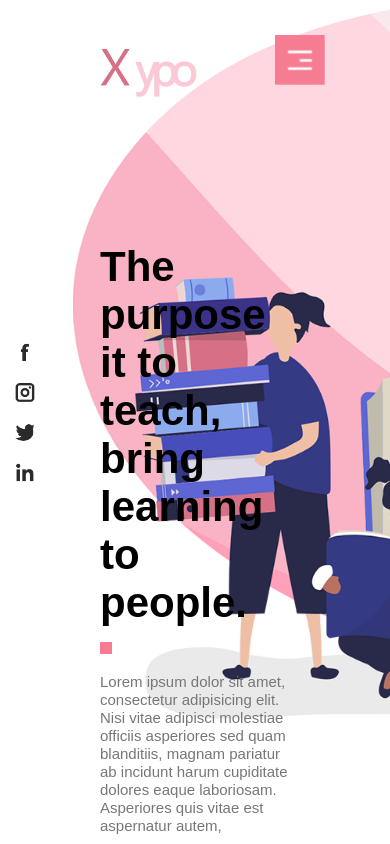
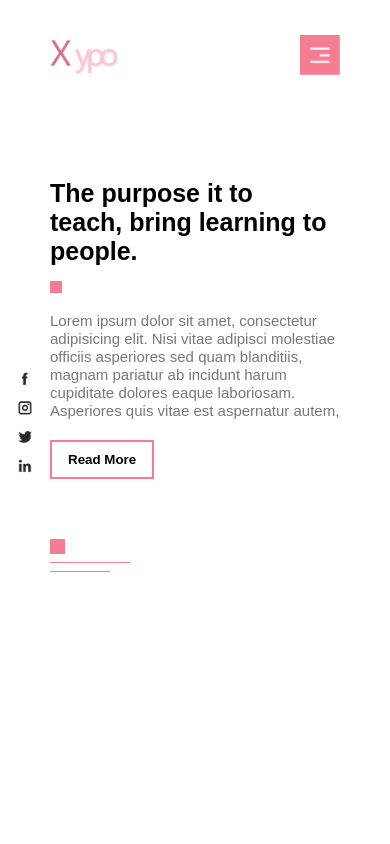
Before and after one commit to Mdsajit/xypo-learning, a plain HTML site: page index.html in a window 390 px wide. Shown: the top 844 px of the page. Drawn offline with Linux system fonts and the light colour scheme.

Commit message:
added to external media quary

```diff
--- a/style.css
+++ b/style.css
@@ -335,3 +335,41 @@ hr {
     margin: 0 auto 20px;
     cursor: pointer;
 }
+
+
+@media only screen and (max-width:770px){
+    #header {
+        background-image: none;
+    }
+    .container {
+        margin-right: 50px;
+        margin-left: 50px;
+    }
+    .logo {
+        margin-top: 27px;
+        width: 70px;
+    }
+    .header-text {
+        margin-top: 100px;
+    }
+
+    h1 {
+        font-size: 25px;
+    }
+    #menuBtn {
+        width: 40px;
+        right: 50px;
+    }
+    .common-btn {
+        padding: 10px 16px;
+
+    }
+    .social-icons img {
+        width: 14px;
+        margin: 15px auto;
+    }
+
+    .about-left-col, .about-right-col {
+        flex-basis: 100%;
+    }
+}
```
